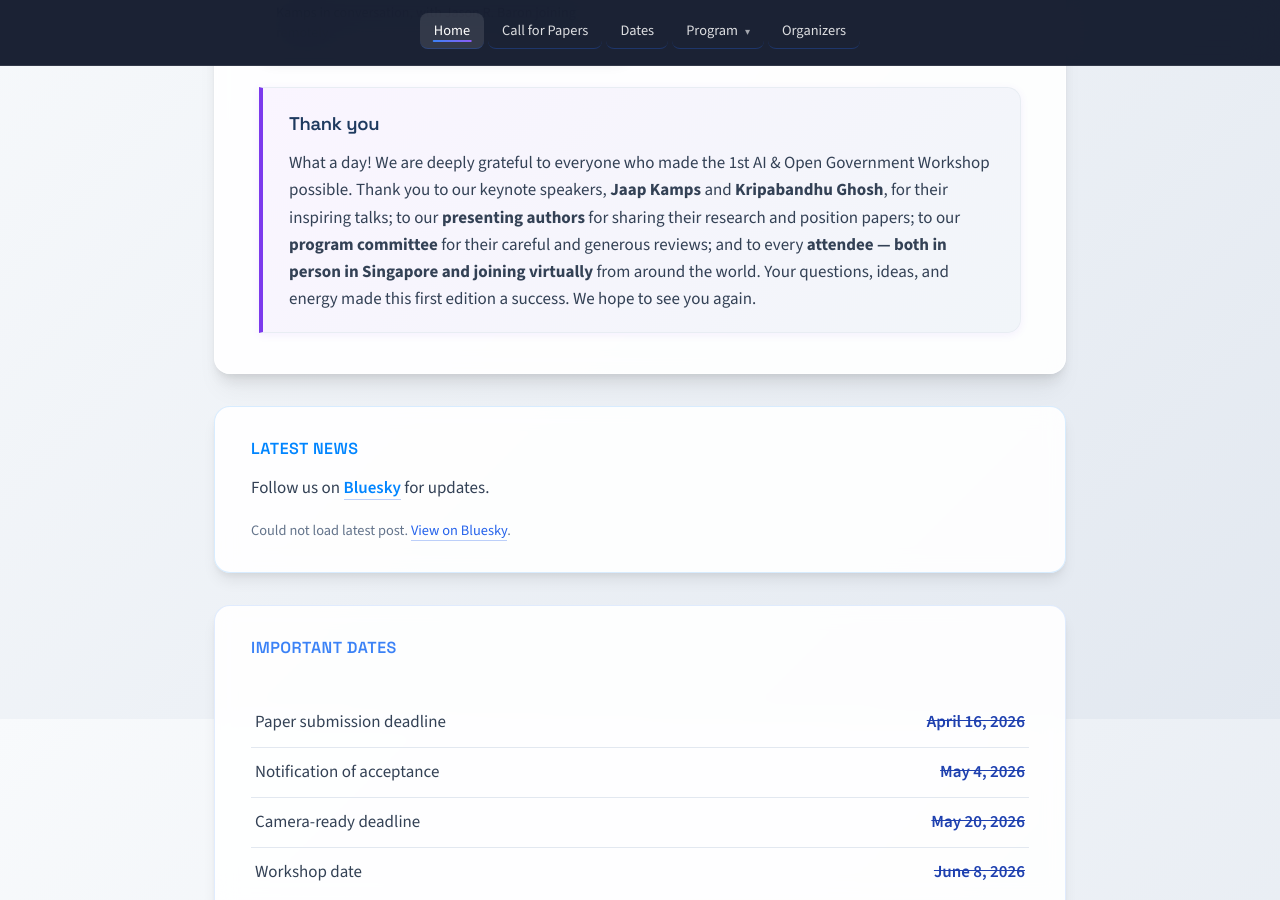
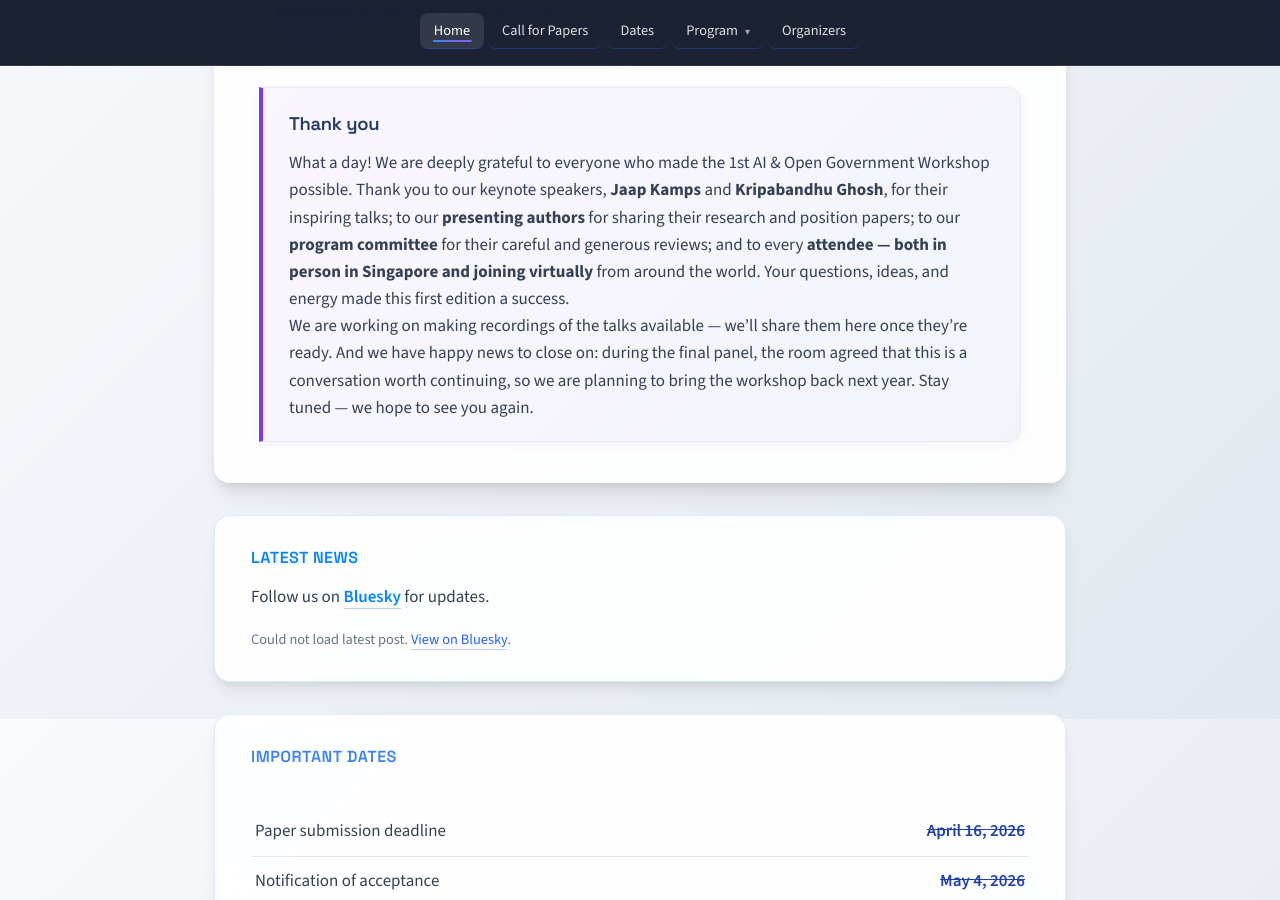
Before and after one commit to graus/aiog, a Jekyll site: the page built from index.md, in a window 1280 px wide and 900 px high, scrolled down 1981 px. Built offline with Jekyll 4.4.1, drawn with Linux system fonts in a browser that asks for light colours.

Commit message:
Note upcoming recordings and a planned 2027 edition in thank-you
Co-Authored-By: Claude Opus 4.8 (1M context) <noreply@anthropic.com>

```diff
--- a/index.md
+++ b/index.md
@@ -33,7 +33,9 @@ description: The 1st AI & Open Government Workshop (AIOG) at ICAIL 2026, Singapo
 
 ### Thank you
 
-What a day! We are deeply grateful to everyone who made the 1st AI &amp; Open Government Workshop possible. Thank you to our keynote speakers, **Jaap Kamps** and **Kripabandhu Ghosh**, for their inspiring talks; to our **presenting authors** for sharing their research and position papers; to our **program committee** for their careful and generous reviews; and to every **attendee — both in person in Singapore and joining virtually** from around the world. Your questions, ideas, and energy made this first edition a success. We hope to see you again.
+What a day! We are deeply grateful to everyone who made the 1st AI &amp; Open Government Workshop possible. Thank you to our keynote speakers, **Jaap Kamps** and **Kripabandhu Ghosh**, for their inspiring talks; to our **presenting authors** for sharing their research and position papers; to our **program committee** for their careful and generous reviews; and to every **attendee — both in person in Singapore and joining virtually** from around the world. Your questions, ideas, and energy made this first edition a success.
+
+We are working on making recordings of the talks available — we'll share them here once they're ready. And we have happy news to close on: during the final panel, the room agreed that this is a conversation worth continuing, so we are planning to bring the workshop back next year. Stay tuned — we hope to see you again.
 
 </div>
 </section>
```
